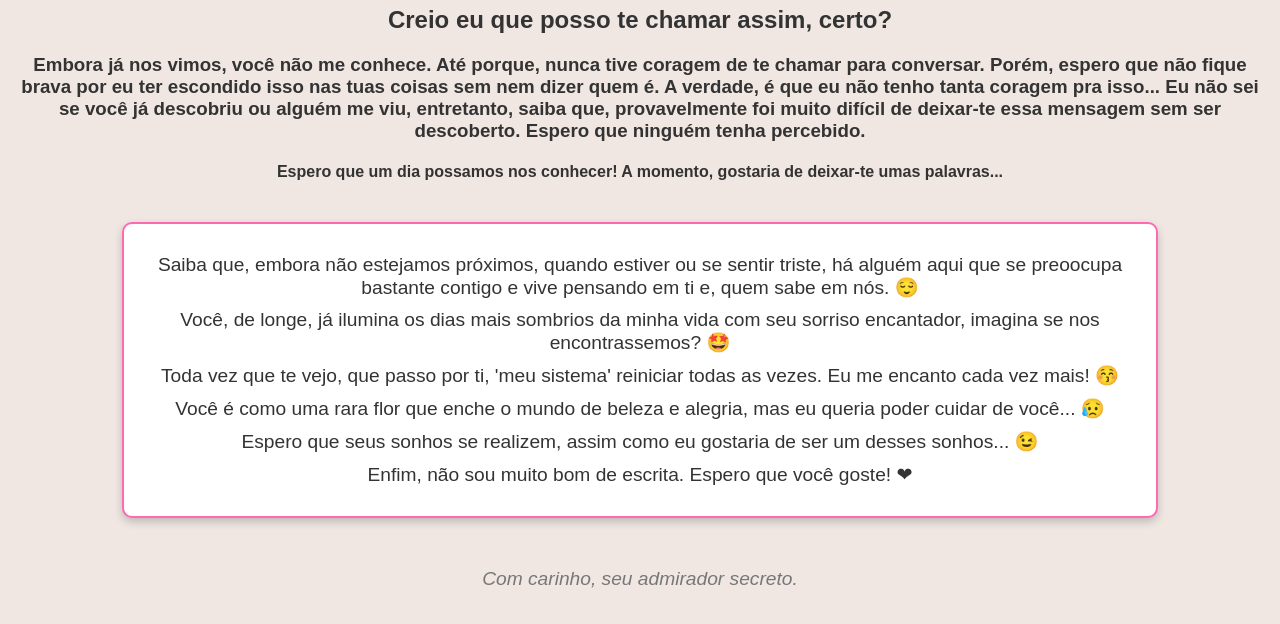
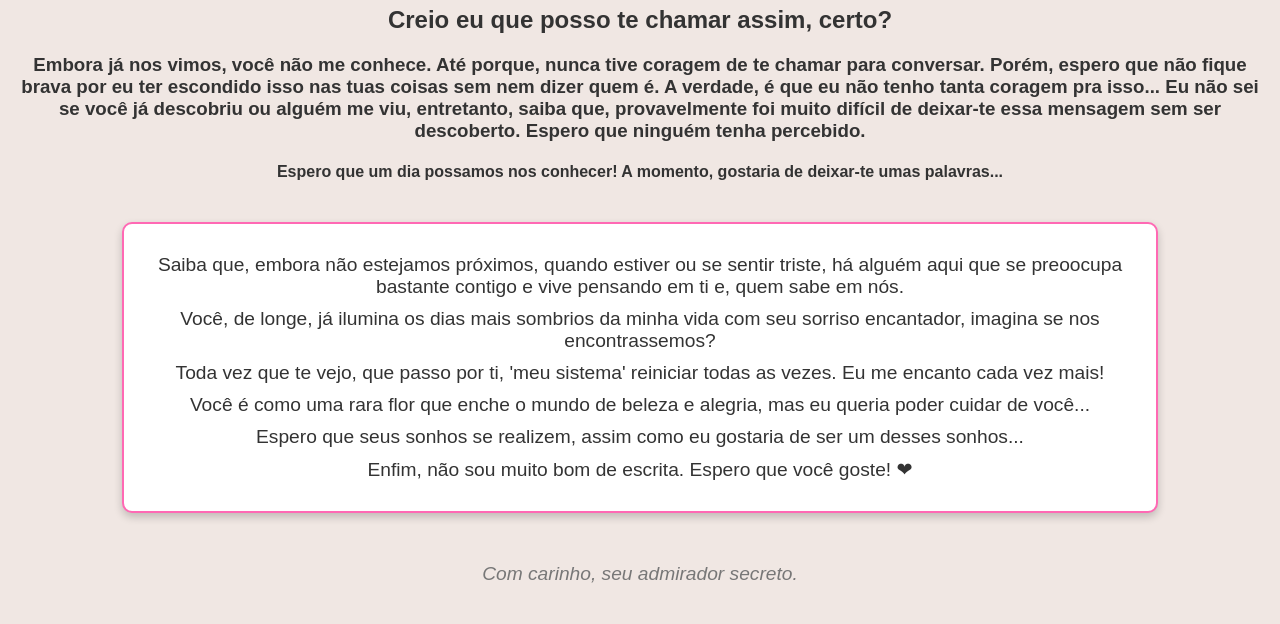
Before and after one commit to lildreyki/cartadeumadimiradorsecreto, a plain HTML site: page index.html in a window 1280 px wide. Shown: the part 86-710 px from the top of the page. Drawn offline with Linux system fonts and the light colour scheme.

Commit message:
Update 1.6

```diff
--- a/index.html
+++ b/index.html
@@ -51,11 +51,11 @@
     <h3>Embora já nos vimos, você não me conhece. Até porque, nunca tive coragem de te chamar para conversar. Porém, espero que não fique brava por eu ter escondido isso nas tuas coisas sem nem dizer quem é. A verdade, é que eu não tenho tanta coragem pra isso... Eu não sei se você já descobriu ou alguém me viu, entretanto, saiba que, provavelmente foi muito difícil de deixar-te essa mensagem sem ser descoberto. Espero que ninguém tenha percebido.</h3>
    <h4>Espero que um dia possamos nos conhecer! A momento, gostaria de deixar-te umas palavras...</h4>
     <div class="balloon">
-        <p>Saiba que, embora não estejamos próximos, quando estiver ou se sentir triste, há alguém aqui que se preoocupa bastante contigo e vive pensando em ti e, quem sabe em nós. 😌</p>
-        <p>Você, de longe, já ilumina os dias mais sombrios da minha vida com seu sorriso encantador, imagina se nos encontrassemos? 🤩</p>
-        <p>Toda vez que te vejo, que passo por ti, 'meu sistema' reiniciar todas as vezes. Eu me encanto cada vez mais! 😚</p>
-        <p>Você é como uma rara flor que enche o mundo de beleza e alegria, mas eu queria poder cuidar de você... 😥</p>
-        <p>Espero que seus sonhos se realizem, assim como eu gostaria de ser um desses sonhos... 😉</p>
+        <p>Saiba que, embora não estejamos próximos, quando estiver ou se sentir triste, há alguém aqui que se preoocupa bastante contigo e vive pensando em ti e, quem sabe em nós.</p>
+        <p>Você, de longe, já ilumina os dias mais sombrios da minha vida com seu sorriso encantador, imagina se nos encontrassemos?</p>
+        <p>Toda vez que te vejo, que passo por ti, 'meu sistema' reiniciar todas as vezes. Eu me encanto cada vez mais!</p>
+        <p>Você é como uma rara flor que enche o mundo de beleza e alegria, mas eu queria poder cuidar de você...</p>
+        <p>Espero que seus sonhos se realizem, assim como eu gostaria de ser um desses sonhos...</p>
         <p>Enfim, não sou muito bom de escrita. Espero que você goste! ❤</p>
     </div>
     <div class="footer">
```
